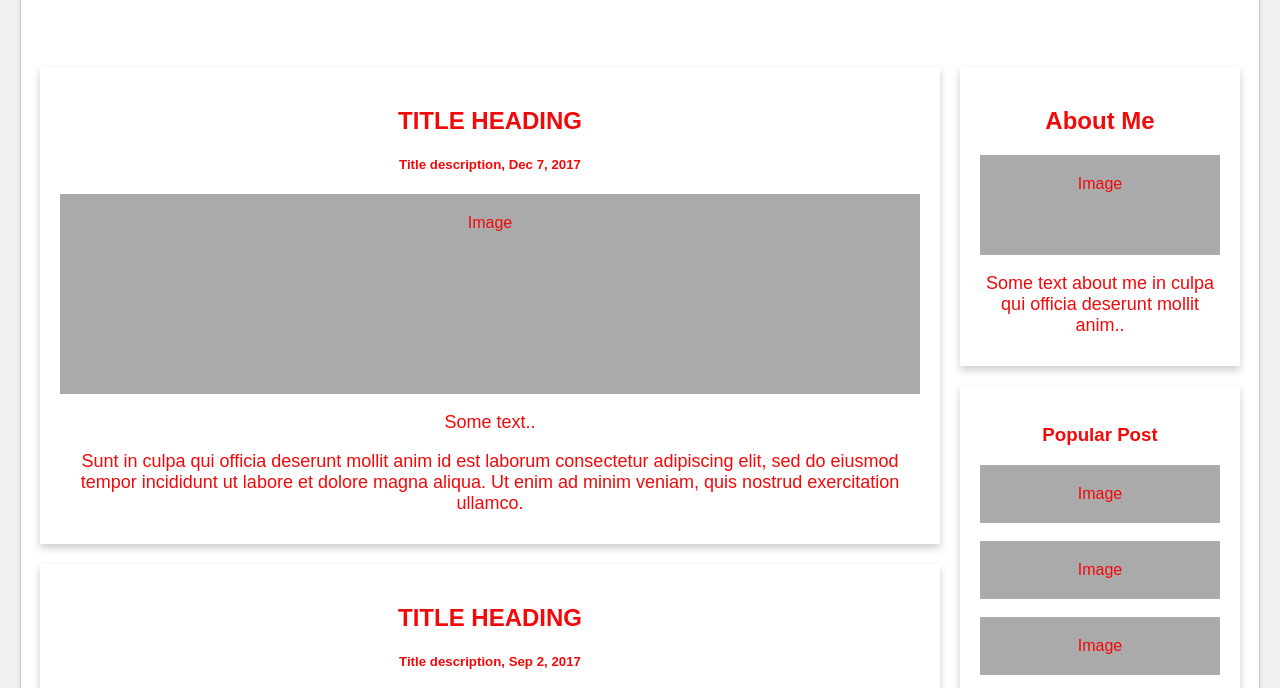
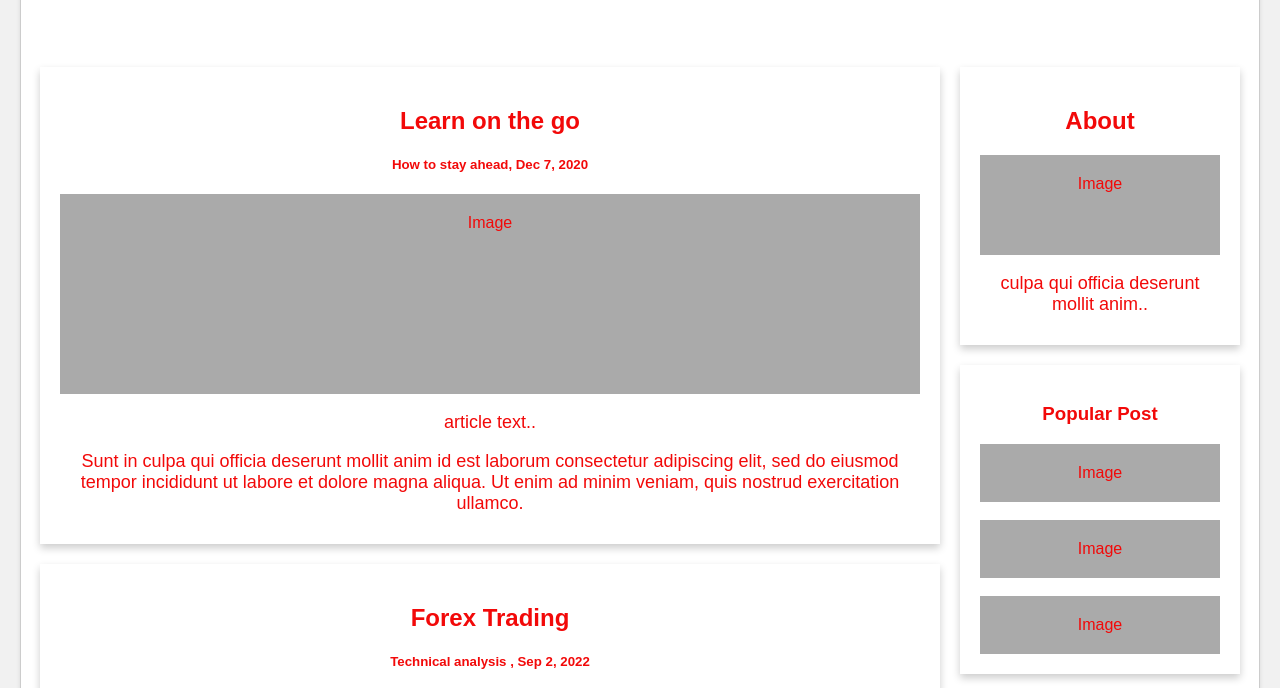
Before and after one commit to misschiiff/misschiiff.github.io, a plain HTML site: page blog.html in a window 1280 px wide. Shown: the part 372-1060 px from the top of the page. Drawn offline with nearby package versions, Linux system fonts and the light colour scheme; a script that the page names is missing.

Commit message:
Update blog.html

```diff
--- a/blog.html
+++ b/blog.html
@@ -142,25 +142,25 @@
                 <div class="row">
                     <div class="leftcolumn">
                         <div class="card">
-                            <h2>TITLE HEADING</h2>
-                            <h5>Title description, Dec 7, 2017</h5>
+                            <h2>Learn on the go</h2>
+                            <h5>How to stay ahead, Dec 7, 2020</h5>
                             <div class="fakeimg" style="height:200px;">Image</div>
-                            <p>Some text..</p>
+                            <p>article text..</p>
                             <p>Sunt in culpa qui officia deserunt mollit anim id est laborum consectetur adipiscing elit, sed do eiusmod tempor incididunt ut labore et dolore magna aliqua. Ut enim ad minim veniam, quis nostrud exercitation ullamco.</p>
                         </div>
                         <div class="card">
-                            <h2>TITLE HEADING</h2>
-                            <h5>Title description, Sep 2, 2017</h5>
+                            <h2>Forex Trading</h2>
+                            <h5>Technical analysis , Sep 2, 2022</h5>
                             <div class="fakeimg" style="height:200px;">Image</div>
-                            <p>Some text..</p>
+                            <p>article text..</p>
                             <p>Sunt in culpa qui officia deserunt mollit anim id est laborum consectetur adipiscing elit, sed do eiusmod tempor incididunt ut labore et dolore magna aliqua. Ut enim ad minim veniam, quis nostrud exercitation ullamco.</p>
                         </div>
                     </div>
                     <div class="rightcolumn">
                         <div class="card">
-                            <h2>About Me</h2>
+                            <h2>About </h2>
                             <div class="fakeimg" style="height:100px;">Image</div>
-                            <p>Some text about me in culpa qui officia deserunt mollit anim..</p>
+                            <p>culpa qui officia deserunt mollit anim..</p>
                         </div>
                         <div class="card">
                             <h3>Popular Post</h3>
```
